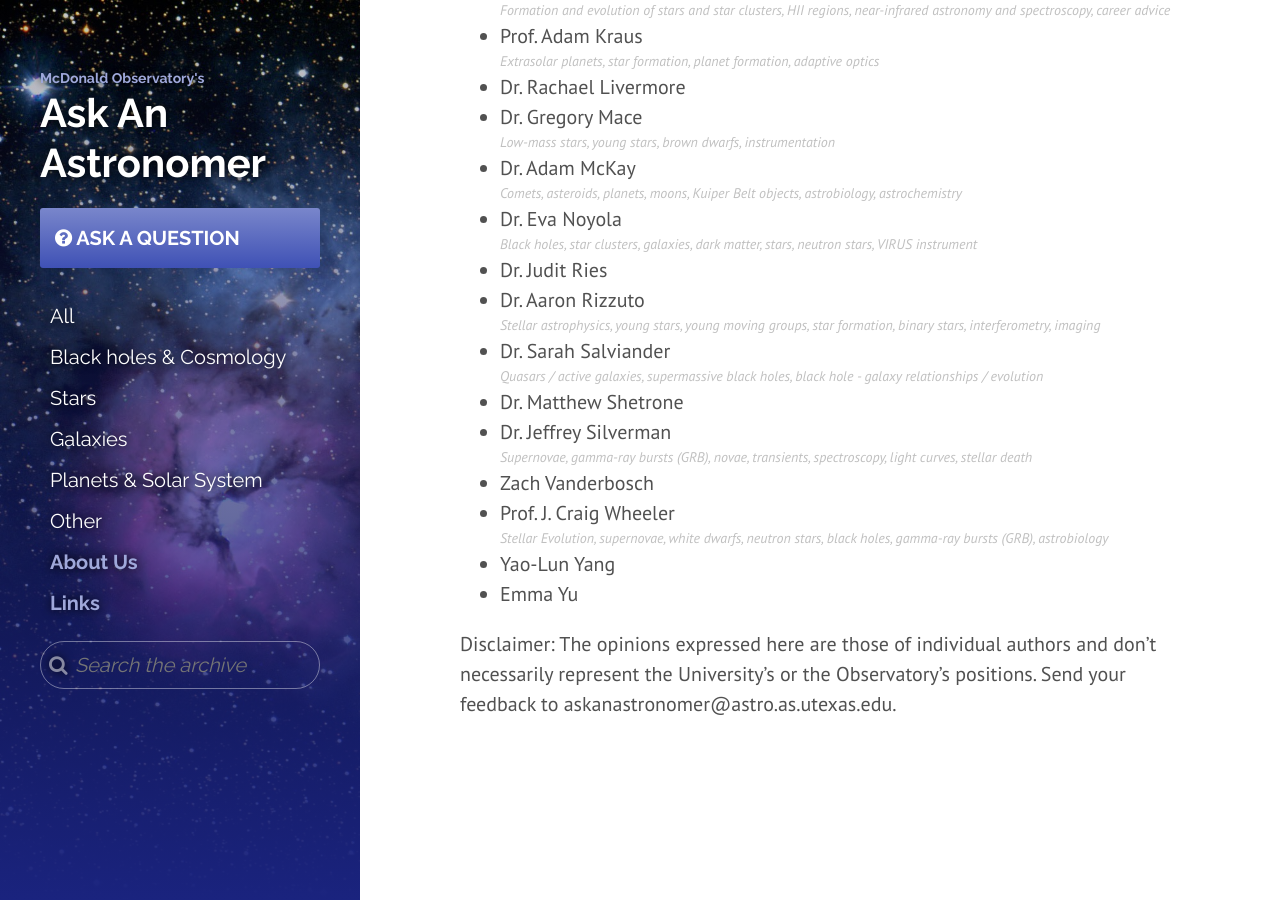
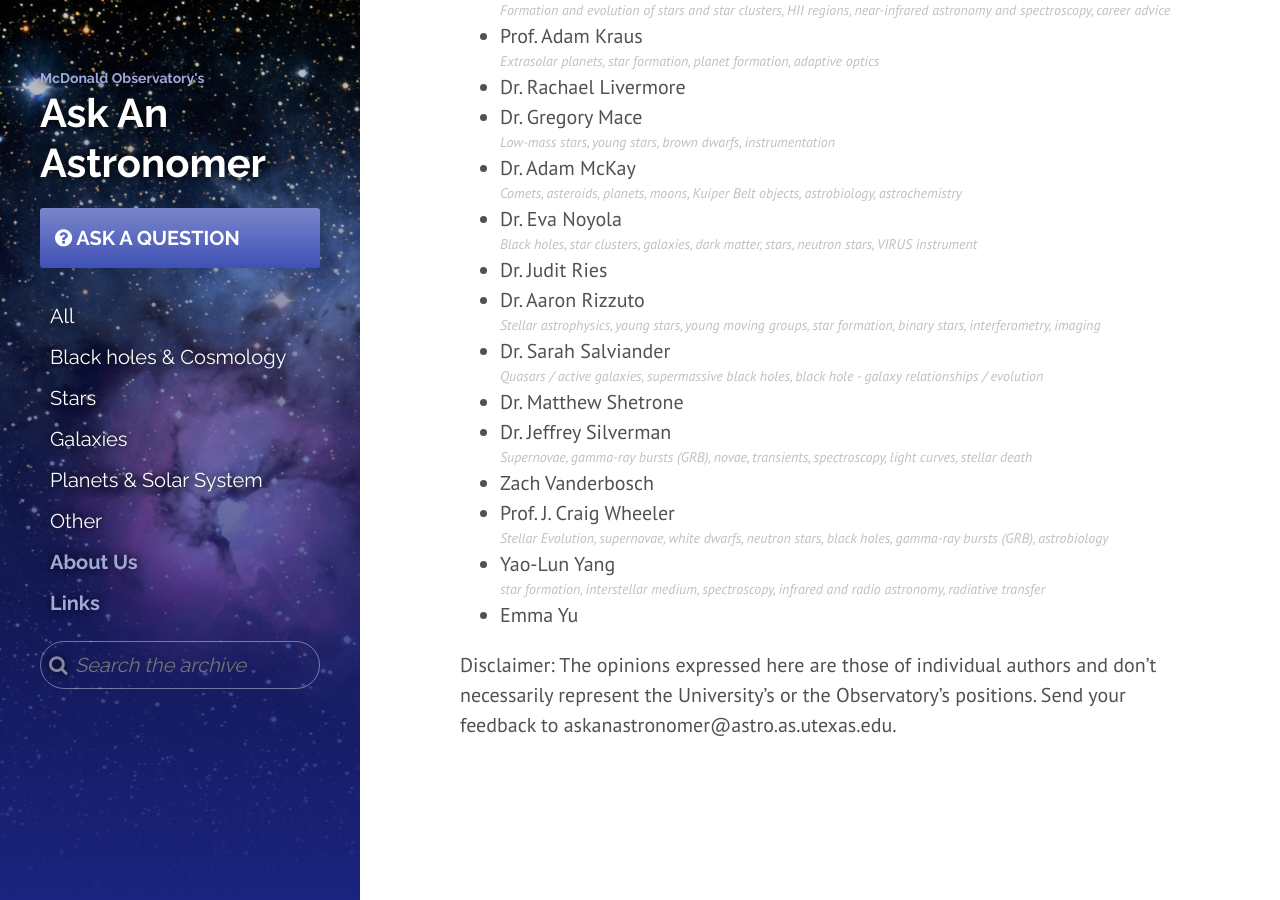
Before and after one commit to askanastronomer/askanastronomer.github.io, a Jekyll site: the page built from about.md, in a window 1280 px wide and 900 px high, scrolled down 985 px. Built offline with Jekyll 4.4.1, drawn with Linux system fonts in a browser that asks for light colours; nearby versions of some CDN libraries.

Commit message:
Added specialties

```diff
--- a/about.md
+++ b/about.md
@@ -36,7 +36,7 @@ font-size:0.7rem;
 * Dr. Jeffrey Silverman *Supernovae, gamma-ray bursts (GRB), novae, transients, spectroscopy, light curves, stellar death*
 * Zach Vanderbosch
 * Prof. J. Craig Wheeler *Stellar Evolution, supernovae, white dwarfs, neutron stars, black holes, gamma-ray bursts (GRB), astrobiology*
-* Yao-Lun Yang
+* Yao-Lun Yang *star formation, interstellar medium, spectroscopy, infrared and radio astronomy, radiative transfer*
 * Emma Yu
 
 Disclaimer: The opinions expressed here are those of individual authors and don't necessarily represent the University's or the Observatory's positions. Send your feedback to askanastronomer@astro.as.utexas.edu.
```
